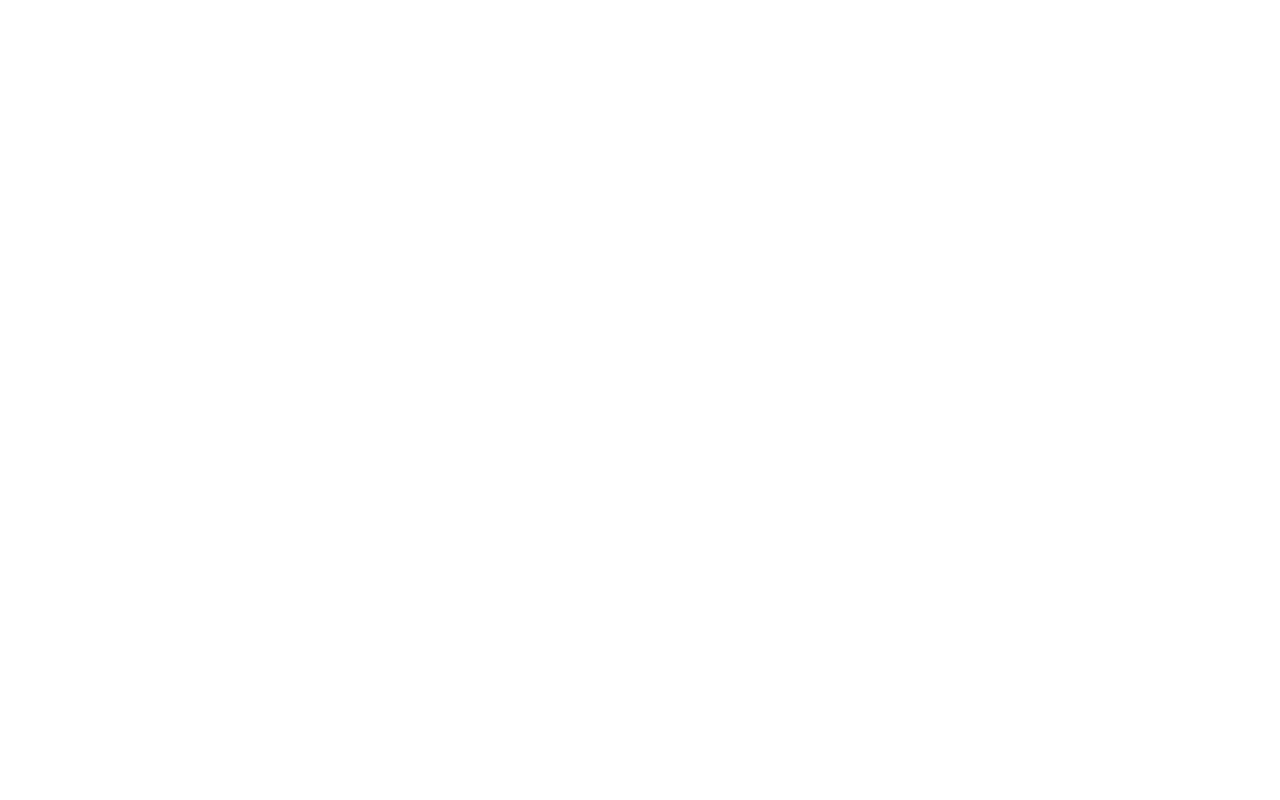
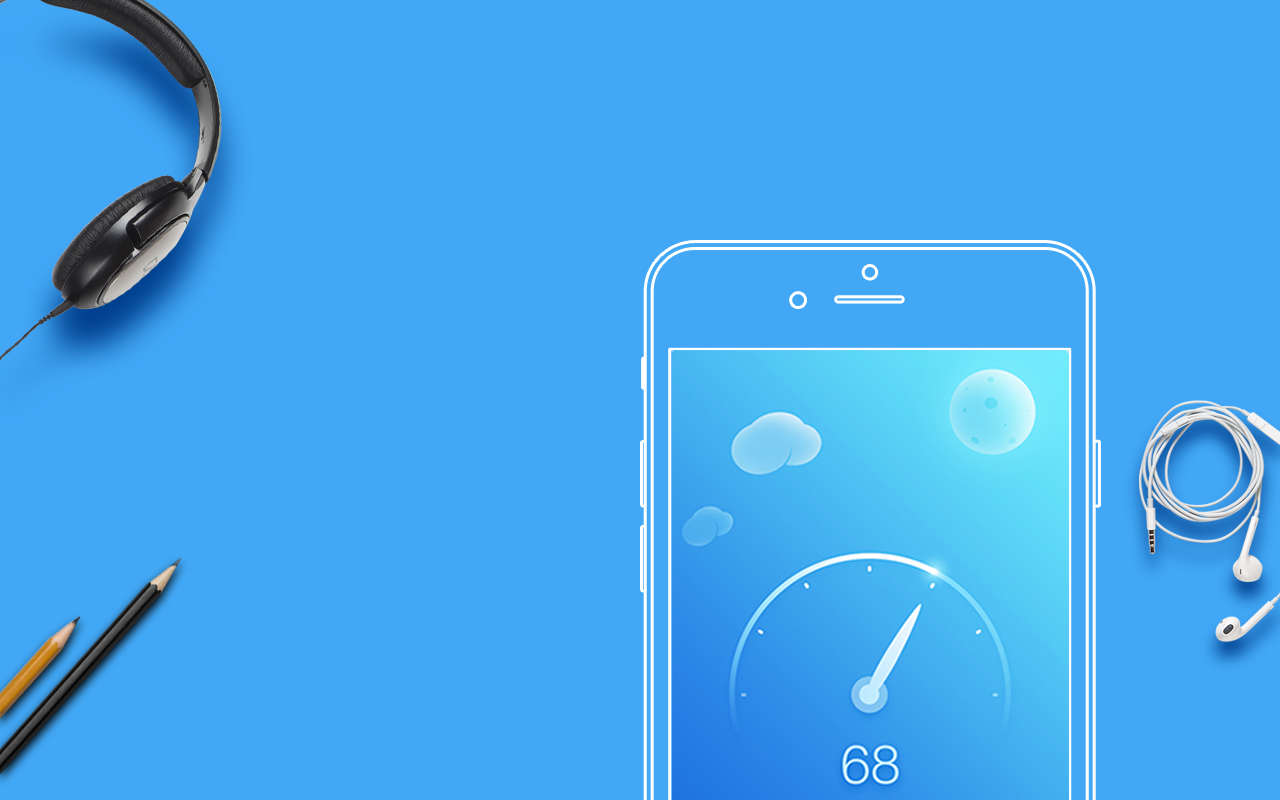
Before and after one commit to Evgeny-org/test, a plain HTML site: page index.html in a window 1280 px wide. Drawn offline with Linux system fonts and the light colour scheme.

Commit message:
header bg is ready

```diff
--- a/index.html
+++ b/index.html
@@ -8,7 +8,26 @@
 	<link href="https://fonts.googleapis.com/css2?family=Raleway:wght@400;500;600;700&family=Roboto+Slab&display=swap" rel="stylesheet">
 </head>
 <body>
+	<header>
+		<div class="bg">
+			<img src="imgs/headphones.png" alt="" class="headphones">
+			<img src="imgs/yellow_pencil.png" alt="" class="yellow_pencil">
+			<img src="imgs/black_pencil.png" alt="" class="black_pencil">
+			<div class="iPhone">
+				<div class="body">
+					<img src="imgs/sketch_iPhone.png" alt="" class="sketch_iPhone">
+					<img src="imgs/bg_iPhone.png" alt="" class="bg_iPhone">
+				</div>
+			</div>
+			<img src="imgs/airpods.png" alt="" class="airpod">
+		</div>
+		<nav>
 
-	<script src="script.js"></script>
+		</nav>
+		<div class="header_info">
+
+		</div>
+	</header>
+	<!-- <script src="script.js"></script> -->
 </body>
 </html>
--- a/style.css
+++ b/style.css
@@ -7,3 +7,64 @@
 	font-family: MS;
 	src: url(fonts/MuseoSlab-500.ttf);
 }
+
+html, body, header, .bg{
+	width: 100%;
+	height: 100%;
+}
+
+.bg{
+	background-color: #42a8f6;
+	position: relative;
+	overflow: hidden;
+}
+
+header .bg img.headphones{
+	position: absolute;
+	top: 0;
+	left: 0;
+	filter: drop-shadow(0 40px 15px #003f8d); /*новый стиль*/
+}
+
+header .bg img.yellow_pencil{
+	position: absolute;
+	bottom: 10%;
+	left: 0;
+	filter: drop-shadow(0 5px 5px #000);
+}
+
+header .bg img.black_pencil{
+	position: absolute;
+	bottom: 3%;
+	left: 0;
+	filter: drop-shadow(0 5px 5px #000);
+}
+
+header .bg .iPhone{
+	position: absolute;
+	top: 30%;
+	right: 50%;
+}
+
+header .bg .iPhone .body{
+	position: relative;
+}
+
+header .bg .iPhone .body img.sketch_iPhone{
+	position: absolute;
+	top: 0;
+	left: 0;
+}
+
+header .bg .iPhone .body img.bg_iPhone{
+	position: absolute;
+	top: 110px;
+	left: 32px;
+}
+
+header .bg img.airpod{
+	position: absolute;
+	top: 50%;
+	right: 0;
+	filter: drop-shadow(0 15px 8px #003f8d);
+}
```
